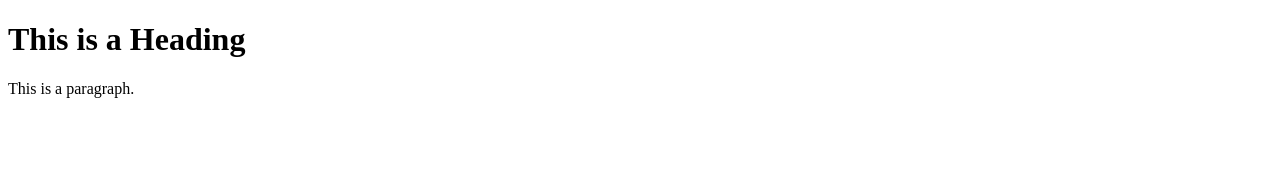
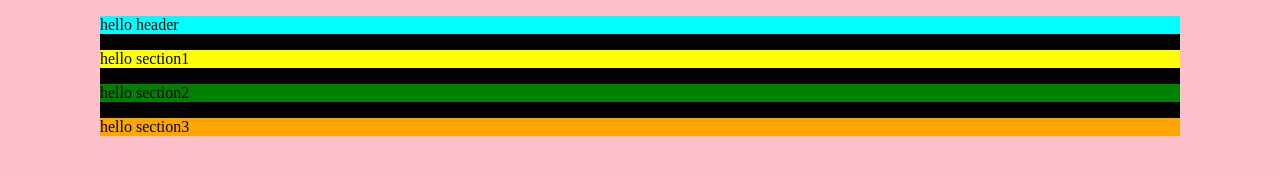
Before and after one commit to mnlambert/newspaper, a plain HTML site: page index.html in a window 1280 px wide. Drawn offline with Linux system fonts and the light colour scheme.

Commit message:
Layout Definition
This is where we laid out the skeleton of the project.

```diff
--- a/index.html
+++ b/index.html
@@ -2,13 +2,25 @@
 <html>
 
 <head>
-    <title>Page Title</title>
+    <title>Now News</title>
+    <link rel="stylesheet" href="style.css">
 </head>
 
 <body>
-
-    <h1>This is a Heading</h1>
-    <p>This is a paragraph.</p>
+    <div id="content">
+        <header>
+            <p>hello header</p>
+        </header>
+        <div id="section1">
+            <p>hello section1</p>
+        </div>
+        <div id="section2">
+            <p>hello section2</p>
+        </div>
+        <div id="section3">
+            <p>hello section3</p>
+        </div>
+    </div>
 
 </body>
 
--- a/style.css
+++ b/style.css
@@ -0,0 +1,25 @@
+body {
+    background-color: pink;
+}
+
+#content {
+    background-color: black;
+    width: 1080px;
+    margin: auto;
+}
+
+header {
+    background-color: aqua;
+}
+
+#section1 {
+    background-color: yellow;
+}
+
+#section2 {
+    background-color: green;
+}
+
+#section3 {
+    background-color: orange;
+}
```
